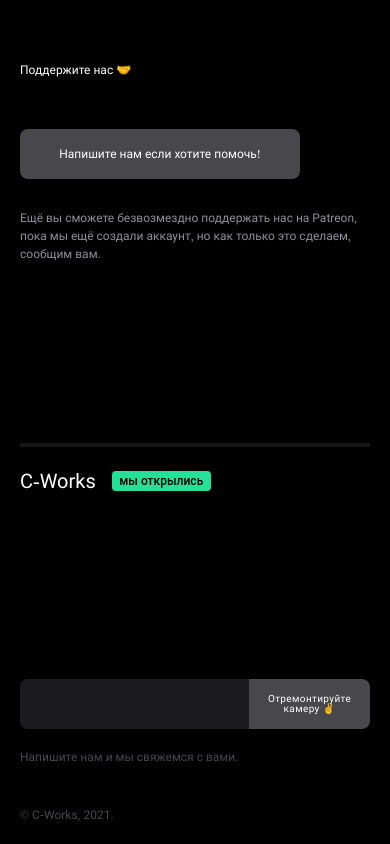
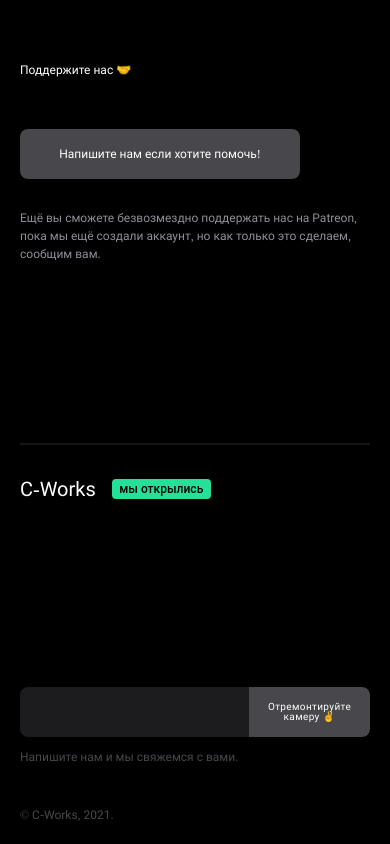
Before and after one commit to ninja6228/Repair-cameras, a plain HTML site: page index.html in a window 390 px wide. Shown: the part 2981-3825 px from the top of the page. Drawn offline with Linux system fonts and the light colour scheme; a web font is replaced by a local one.

Commit message:
fix: убрал блок line, поправил js

```diff
--- a/index.html
+++ b/index.html
@@ -98,7 +98,6 @@
   </main>
 
   <footer class="footer">
-    <div class="footer__line"></div>
     <div class="logo">
       <p class="logo__title">C-Works</p>
       <p class="logo__table">мы открылись</з>
--- a/scripts/index.js
+++ b/scripts/index.js
@@ -23,12 +23,10 @@ headerForm.addEventListener('submit', function (evt) {
   if (window.screen.availWidth > 515) {
     headerButton.textContent = 'Круто, спасибо за доверие!';
     headerString.value = '';
-    footerString.value = '';
   }
   else {
     headerButton.textContent = '👍';
     headerString.value = '';
-    footerString.value = '';
   }
 });
 // изменение текста в кнопке при отправки формы в подвале
@@ -36,8 +34,10 @@ footerForm.addEventListener('submit', function (evt) {
   evt.preventDefault();
   if (window.screen.availWidth > 515) {
     footerButton.textContent = 'Круто, спасибо за доверие!';
+    footerString.value = '';
   }
   else {
     footerButton.textContent = '👍';
+    footerString.value = '';
   }
 });
--- a/styles/index.scss
+++ b/styles/index.scss
@@ -49,7 +49,6 @@
 @import './modules/blocks/support/__text/support__text.scss';
 
 @import './modules/blocks/footer/footer.scss';
-@import './modules/blocks/footer/__line/footer__line.scss';
 @import './modules/blocks/footer/__form/footer__form.scss';
 @import './modules/blocks/footer/__copyright/footer__copyright.scss';
 @import './modules/blocks/footer/__string/footer__string.scss';
--- a/styles/modules/blocks/footer/__line/footer__line.scss
+++ /dev/null
@@ -1,10 +0,0 @@
-.footer__line {
-  border: 2px solid #151515;
-  margin-bottom: 60px;
-}
-
-@media screen and (max-width: 650px) {
-  .footer__line {
-    margin-bottom: 20px;
-  }
-}
--- a/styles/modules/blocks/footer/__string/footer__string.scss
+++ b/styles/modules/blocks/footer/__string/footer__string.scss
@@ -7,5 +7,6 @@
 @media screen and (max-width: 650px) {
   .footer__string {
     min-width: 229px;
+    margin-bottom: 10px;
   }
 }
--- a/styles/modules/blocks/footer/footer.scss
+++ b/styles/modules/blocks/footer/footer.scss
@@ -1,24 +1,27 @@
 .footer {
-  padding: 180px 160px 60px;
+  margin: 180px 160px 60px 160px;
+  border-top: 2px solid #151515;
+  padding-top: 60px;
 }
 
 @media screen and (max-width: 1350px) {
   .footer {
-    padding-left: 60px;
-    padding-right: 60px;
+    margin-left: 60px;
+    margin-right: 60px;
   }
 }
 
 @media screen and (max-width: 954px) {
   .footer {
-    padding-top: 150px;
+    margin-top: 150px;
   }
 }
 
 @media screen and (max-width: 650px) {
   .footer {
-    padding-left: 20px;
-    padding-right: 20px;
-    padding-bottom: 20px;
+    margin-left: 20px;
+    margin-right: 20px;
+    margin-bottom: 20px;
+    padding-top: 30px;
   }
 }
```
Also changed, not shown: styles/css/index.css, 1 other file.
